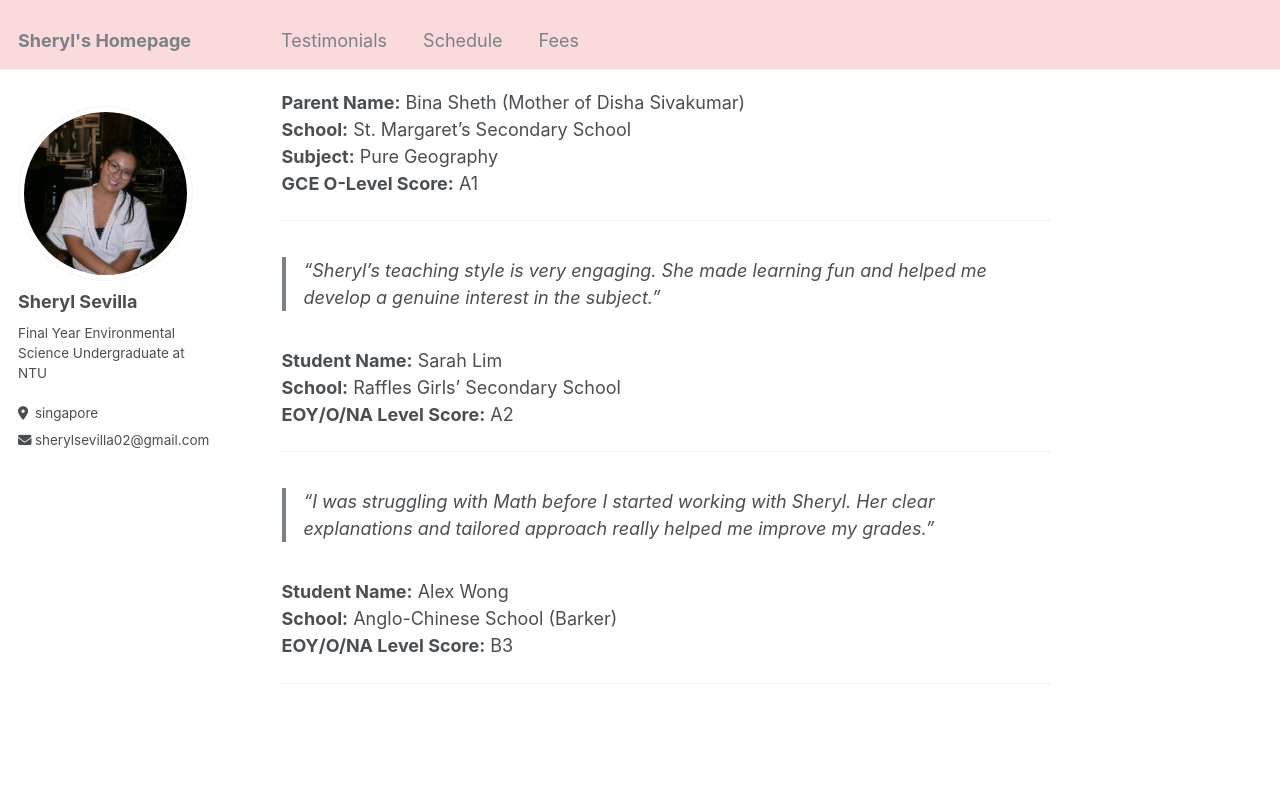
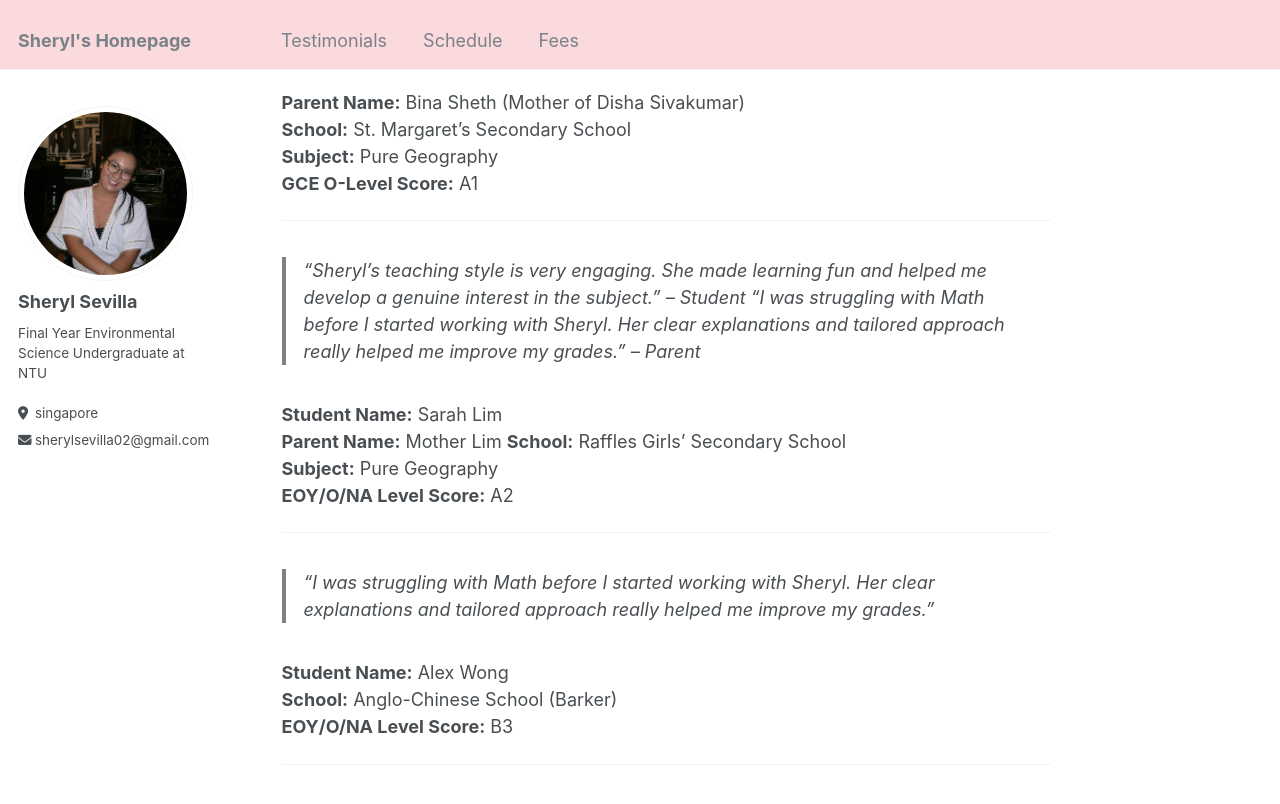
Before and after one commit to teachsheryl/teachsheryl.github.io, a Jekyll site: the page built from _pages/testimonials.md, in a window 1280 px wide and 900 px high, scrolled down 318 px. Shown: the top 804 px of the window. Built offline with Jekyll 4.4.1, drawn with Linux system fonts in a browser that asks for light colours.

Commit message:
Update testimonials.md

```diff
--- a/_pages/testimonials.md
+++ b/_pages/testimonials.md
@@ -17,10 +17,13 @@ Here are some kind words from my past parents and students:
 
 ---
 
-> "Sheryl's teaching style is very engaging. She made learning fun and helped me develop a genuine interest in the subject."
+> "Sheryl's teaching style is very engaging. She made learning fun and helped me develop a genuine interest in the subject." -- Student
+> "I was struggling with Math before I started working with Sheryl. Her clear explanations and tailored approach really helped me improve my grades." -- Parent
 
 **Student Name:** Sarah Lim
+**Parent Name:**  Mother Lim
 **School:** Raffles Girls' Secondary School
+**Subject:** Pure Geography
 **EOY/O/NA Level Score:** A2
 
 ---
```
